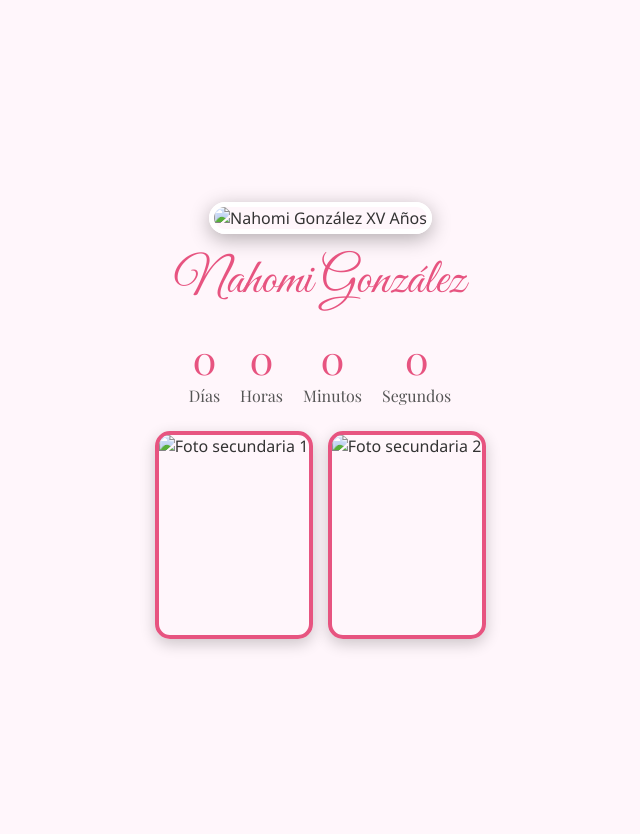
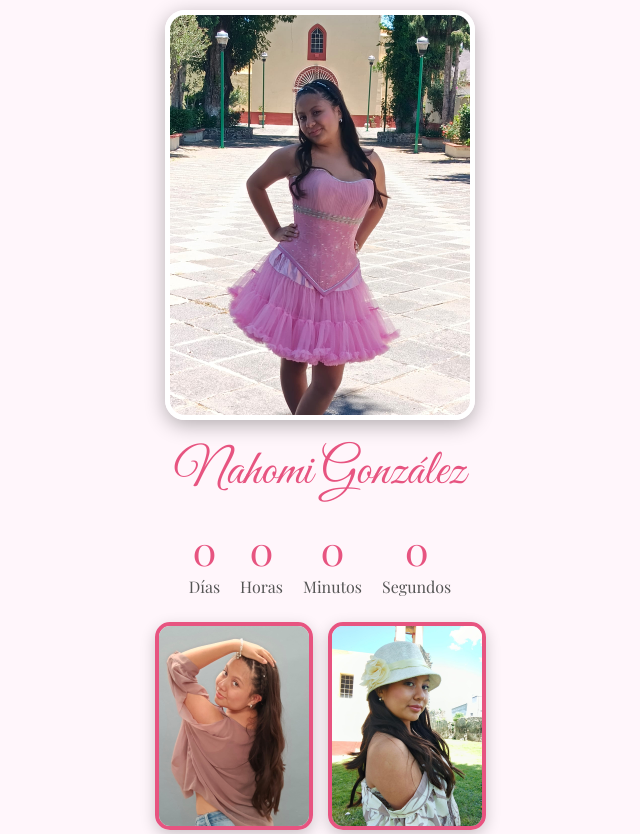
Before and after one commit to camivrodriguez051206-star/Invitacion-XV-Nahomi, a plain HTML site: page index.html.html in a window 1280 px wide. Shown: the top 834 px of the page, without its empty margins (320-960 px from the left). Drawn offline with nearby package versions, Linux system fonts and the light colour scheme.

Commit message:
Update index.html.html

```diff
--- a/index.html.html
+++ b/index.html.html
@@ -190,7 +190,7 @@
   <!-- PORTADA -->
   <section class="portada">
     <div class="overlay">
-      <img src="foto1.jpg" alt="Nahomi González XV Años" class="invitation-image" />
+      <img src="foto 1.jpg" alt="Nahomi González XV Años" class="invitation-image" />
       <div class="name">Nahomi González</div>
 
       <div class="countdown" id="cuentaRegresiva">
@@ -201,8 +201,8 @@
       </div>
 
       <div class="photo-row">
-        <img src="foto2.jpg" alt="Foto secundaria 1" />
-        <img src="foto3.jpg" alt="Foto secundaria 2" />
+        <img src="foto 2.jpg" alt="Foto secundaria 1" />
+        <img src="foto 3.jpg" alt="Foto secundaria 2" />
       </div>
     </div>
   </section>
@@ -244,6 +244,7 @@
     </form>
   </section>
 
-  <script src="script.js" type="text/javascript"></script>
+  <script src="script.js"></script>
 </body>
+
 </html>
```
